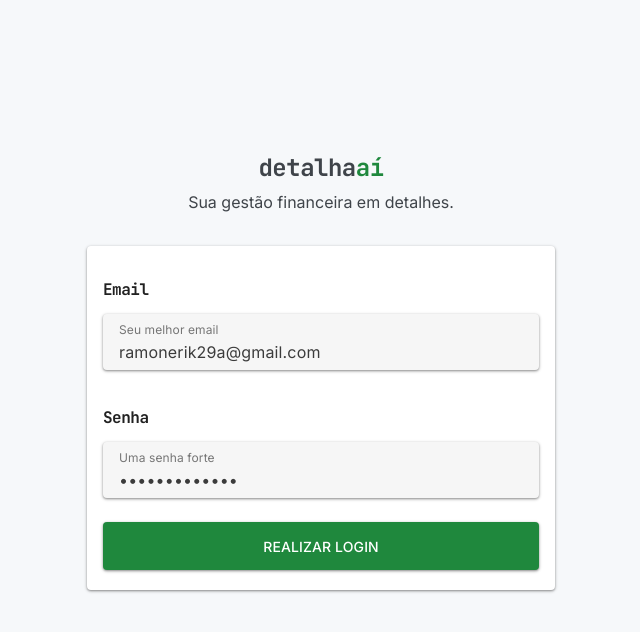
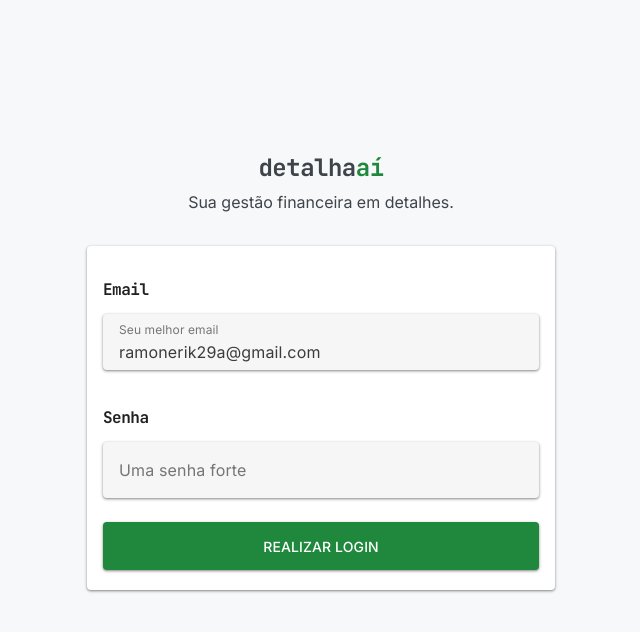
Before and after one commit to Ramon-Erik/detailed-expenses, a Vue app: page / in a window 1280 px wide. Shown: the top 632 px of the page, without its empty margins (319-959 px from the left). Built offline with nearby package versions, Linux system fonts and the light colour scheme; a small style sheet from the web is missing.

Commit message:
feat: loading status

```diff
--- a/src/modules/login/ui/views/LoginView.vue
+++ b/src/modules/login/ui/views/LoginView.vue
@@ -41,6 +41,7 @@
                 text="realizar login"
                 class="w-100 py-6"
                 color="primary text-uppercase"
+                :loading="loading"
               />
             </v-row>
           </form-container>
@@ -61,7 +62,9 @@ import { formRules } from '@/shared/helpers/form_rules.ts'
 const router = useRouter()
 
 const email = ref<string | null>('ramonerik29a@gmail.com')
-const password = ref<string | null>('67ChaoVerde!$')
+const password = ref<string | null>('')
+
+const loading = ref(false)
 
 const login = () => {
   const payload = {
@@ -71,11 +74,15 @@ const login = () => {
 
   if (payload.email == '' || payload.password == '') return
 
+  loading.value = true
+
   try {
     auth.login(payload.email, payload.password)
     router.push('home')
   } catch (error) {
     loggerService.axiosError('auth', error)
+  } finally {
+    loading.value = false
   }
 }
 </script>
```
